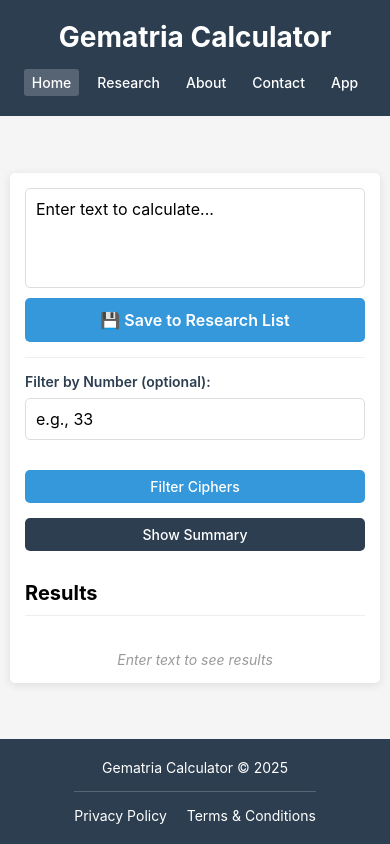
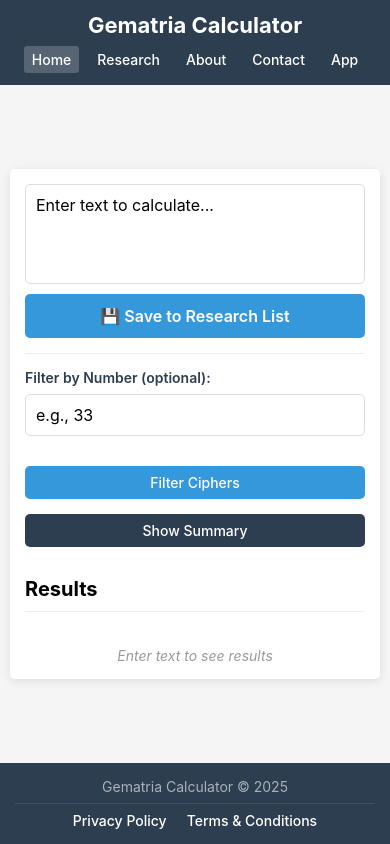
Before and after one commit to chaupham1092/gematria-calculator-app, a React Native app: screen / in a window 390 px wide. Built offline with nearby package versions, Linux system fonts and the light colour scheme.

Commit message:
optimize web version

```diff
--- a/src/web/WebCalculator.js
+++ b/src/web/WebCalculator.js
@@ -501,7 +501,9 @@ export default function WebCalculator() {
 
   return (
     <View style={styles.container}>
-      {/* Header with Navigation */}
+      {/* Entire page is now scrollable, including Header and Footer */}
+      <ScrollView contentContainerStyle={{ flexGrow: 1 }}>
+        {/* Header with Navigation - Moved inside ScrollView */}
         <View style={[styles.header, isMobile && styles.headerMobile]}>
           <Text style={styles.headerTitle}>Gematria Calculator</Text>
           <ScrollView horizontal={isMobile} showsHorizontalScrollIndicator={false}>
@@ -546,9 +548,7 @@ export default function WebCalculator() {
         </View>
 
         {/* Page Content */}
-      <ScrollView contentContainerStyle={{ flexGrow: 1 }}>
         {renderPage()}
-      </ScrollView>
 
         {/* Footer */}
         <View style={styles.footer}>
@@ -562,6 +562,7 @@ export default function WebCalculator() {
             </TouchableOpacity>
           </View>
         </View>
+      </ScrollView>
     </View>
   );
 }
@@ -573,19 +574,19 @@ const styles = StyleSheet.create({
   },
   header: {
     backgroundColor: '#2c3e50',
-    padding: 20,
+    padding: 12,
     alignItems: 'center',
   },
   headerTitle: {
-    fontSize: 28,
+    fontSize: 22,
     fontWeight: 'bold',
     color: 'white',
-    marginBottom: 15,
+    marginBottom: 8,
   },
   nav: {
     flexDirection: 'row',
     gap: 20,
-    paddingTop: 15,
+    paddingTop: 10,
     borderTopWidth: 1,
     borderTopColor: 'rgba(255, 255, 255, 0.2)',
   },
@@ -962,24 +963,33 @@ const styles = StyleSheet.create({
   },
   footer: {
     backgroundColor: '#2c3e50',
-    padding: 20,
+    padding: 15,
     alignItems: 'center',
+    justifyContent: 'center',
+    width: '100%',
   },
   footerText: {
-    color: 'white',
-    marginBottom: 15,
+    color: 'rgba(255, 255, 255, 0.6)',
+    fontSize: 14,
+    marginBottom: 8,
+    textAlign: 'center',
   },
   footerLinks: {
     flexDirection: 'row',
     flexWrap: 'wrap',
     gap: 20,
     justifyContent: 'center',
-    paddingTop: 15,
+    alignItems: 'center',
+    paddingTop: 8,
     borderTopWidth: 1,
-    borderTopColor: 'rgba(255, 255, 255, 0.2)',
+    borderTopColor: 'rgba(255, 255, 255, 0.1)',
+    width: '100%',
+    maxWidth: 600,
   },
   footerLink: {
     color: 'white',
     fontSize: 14,
+    fontWeight: '500',
+    textAlign: 'center',
   },
 });
```
Lines whose indentation alone changed are shown as unchanged.
